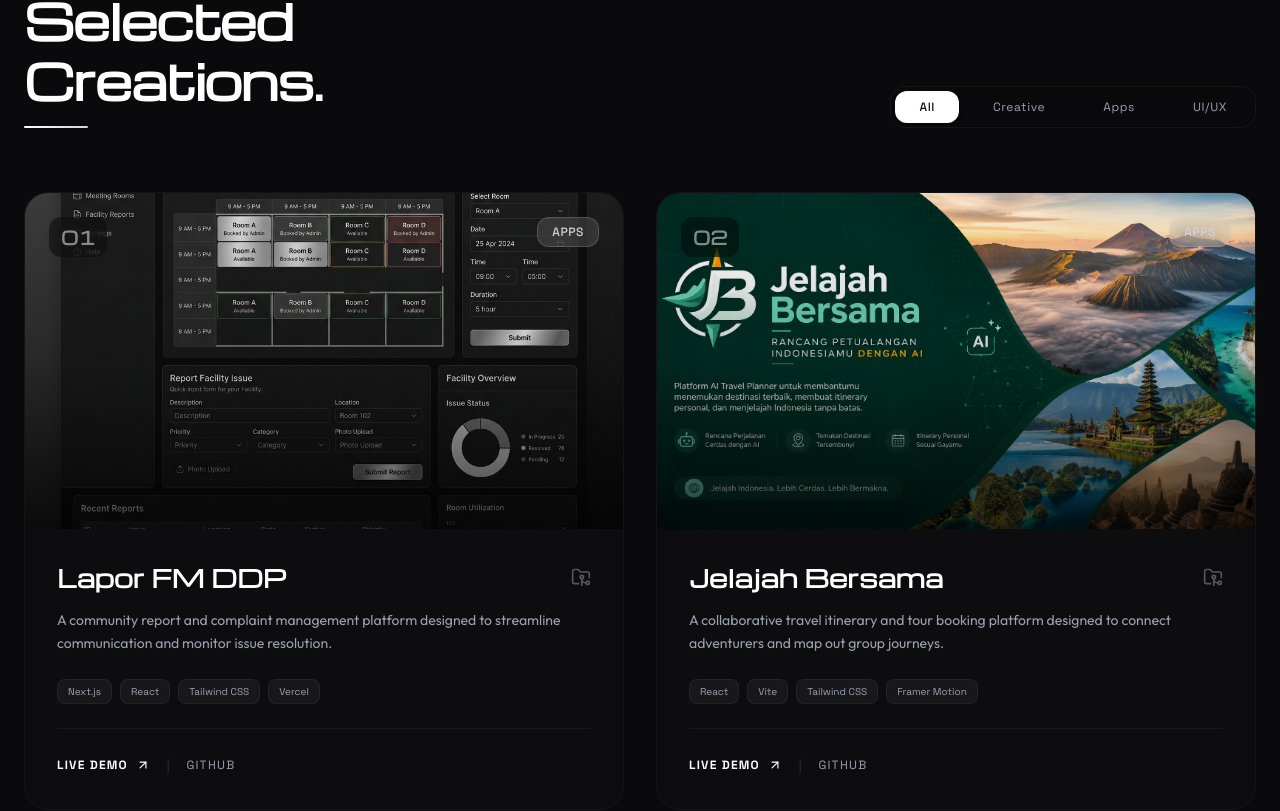
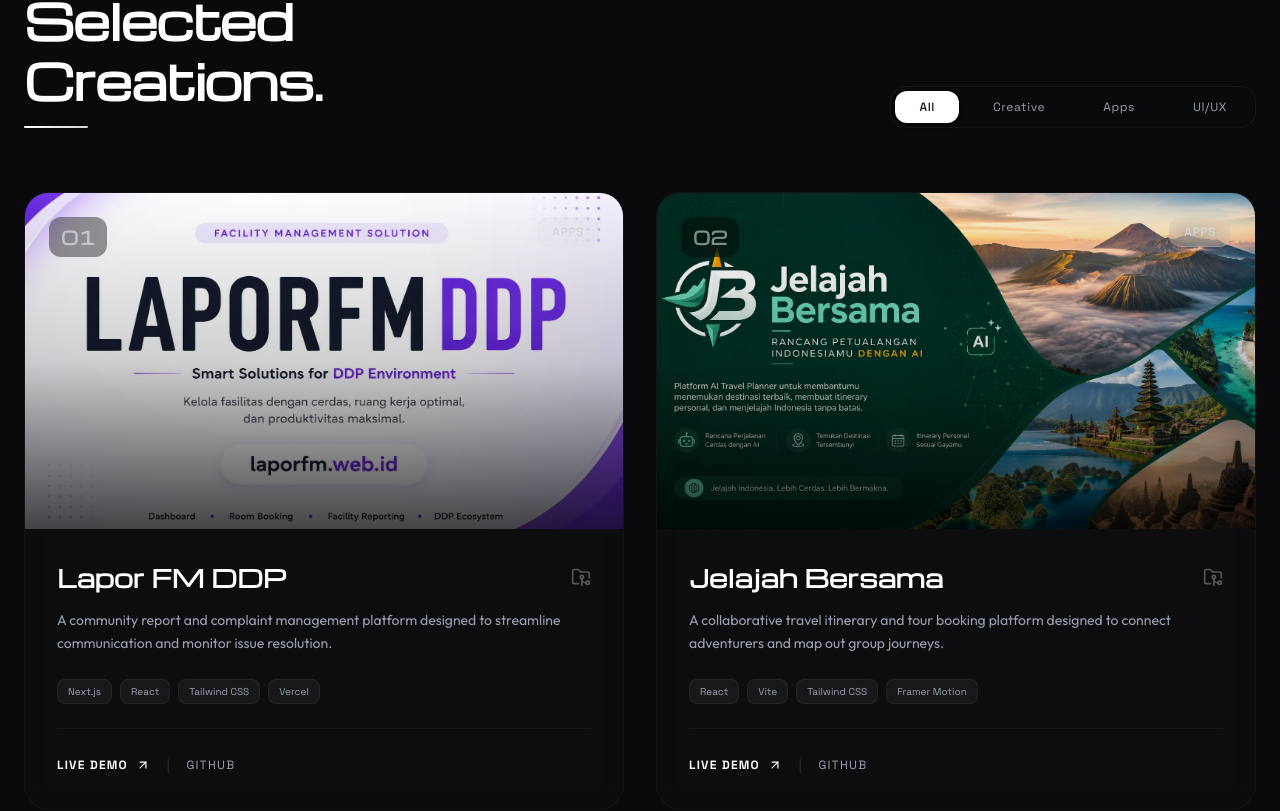
Before and after one commit to fathurrach/portofolio-atnx, a React (Vite) app: page / in a window 1280 px wide. Shown: the part 2112-2923 px from the top of the page. Built offline with nearby package versions, Linux system fonts and the light colour scheme.

Commit message:
style: replace laporfm project image with user-provided banner converted to webp

```diff
--- a/src/components/Portfolio.tsx
+++ b/src/components/Portfolio.tsx
@@ -25,7 +25,7 @@
       description:
         "A community report and complaint management platform designed to streamline communication and monitor issue resolution.",
       tags: ["Next.js", "React", "Tailwind CSS", "Vercel"],
-      image: "/images/portfolio/laporfm.png",
+      image: "/images/portfolio/laporfm.webp",
       demoUrl: "https://laporfm.web.id",
       githubUrl: "https://github.com/fathurrach/LAPOR_FM_DDP",
     },
```
Also changed, not shown: public/images/portfolio/laporfm.png (deleted), public/images/portfolio/laporfm.webp (added).
